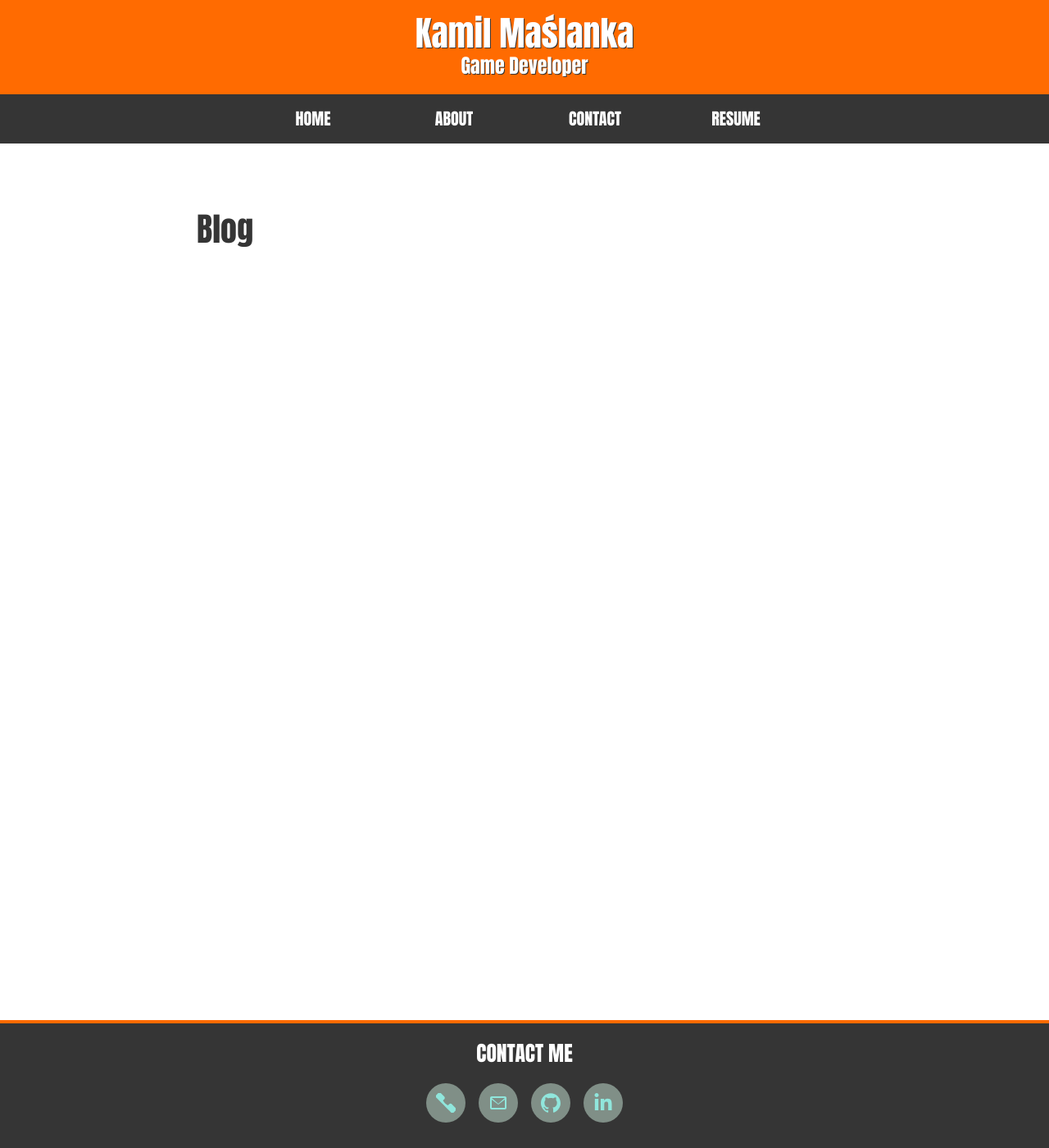
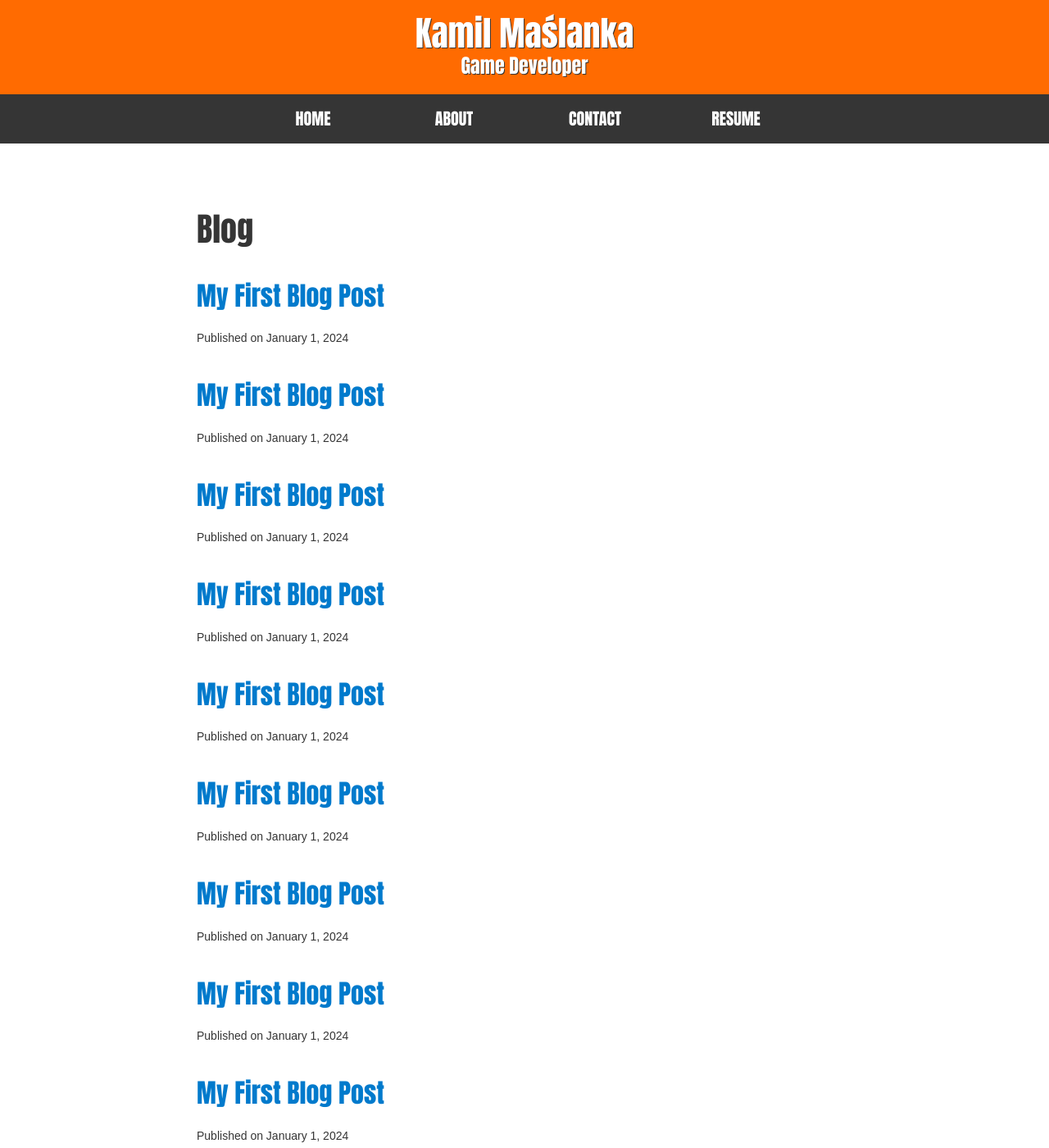
Before and after one commit to juna8001/juna8001.github.io, a Jekyll site: the page built from blog.html, in a window 1280 px wide and 1400 px high. Shown: the whole window at 82% size. Built offline with Jekyll 4.4.1, drawn with Linux system fonts in a browser that asks for light colours; comment, search, counter and statistics services are not loaded; some of the changed text lies outside the part shown.

Commit message:
simplificate blog

```diff
--- a/blog.html
+++ b/blog.html
@@ -2,23 +2,14 @@
 layout: default
 title: "Blog"
 permalink: /blog/
-paginate: 6
 ---
 
 <h1>Blog</h1>
 
-{% for post in paginator.posts %}
-  <h2><a href="{{ post.url }}">{{ post.title }}</a></h2>
-  <p>{{ post.excerpt }}</p>
+{% for post in site.posts %}
+  <article>
+    <h2><a href="{{ post.url | relative_url }}">{{ post.title }}</a></h2>
+    <p>{{ post.excerpt }}</p>
+    <p><small>Published on {{ post.date | date: "%B %-d, %Y" }}</small></p>
+  </article>
 {% endfor %}
-
-{% if paginator.total_pages > 1 %}
-  <nav>
-    {% if paginator.previous_page %}
-      <a href="{{ paginator.previous_page_path }}">Previous</a>
-    {% endif %}
-    {% if paginator.next_page %}
-      <a href="{{ paginator.next_page_path }}">Next</a>
-    {% endif %}
-  </nav>
-{% endif %}
```
